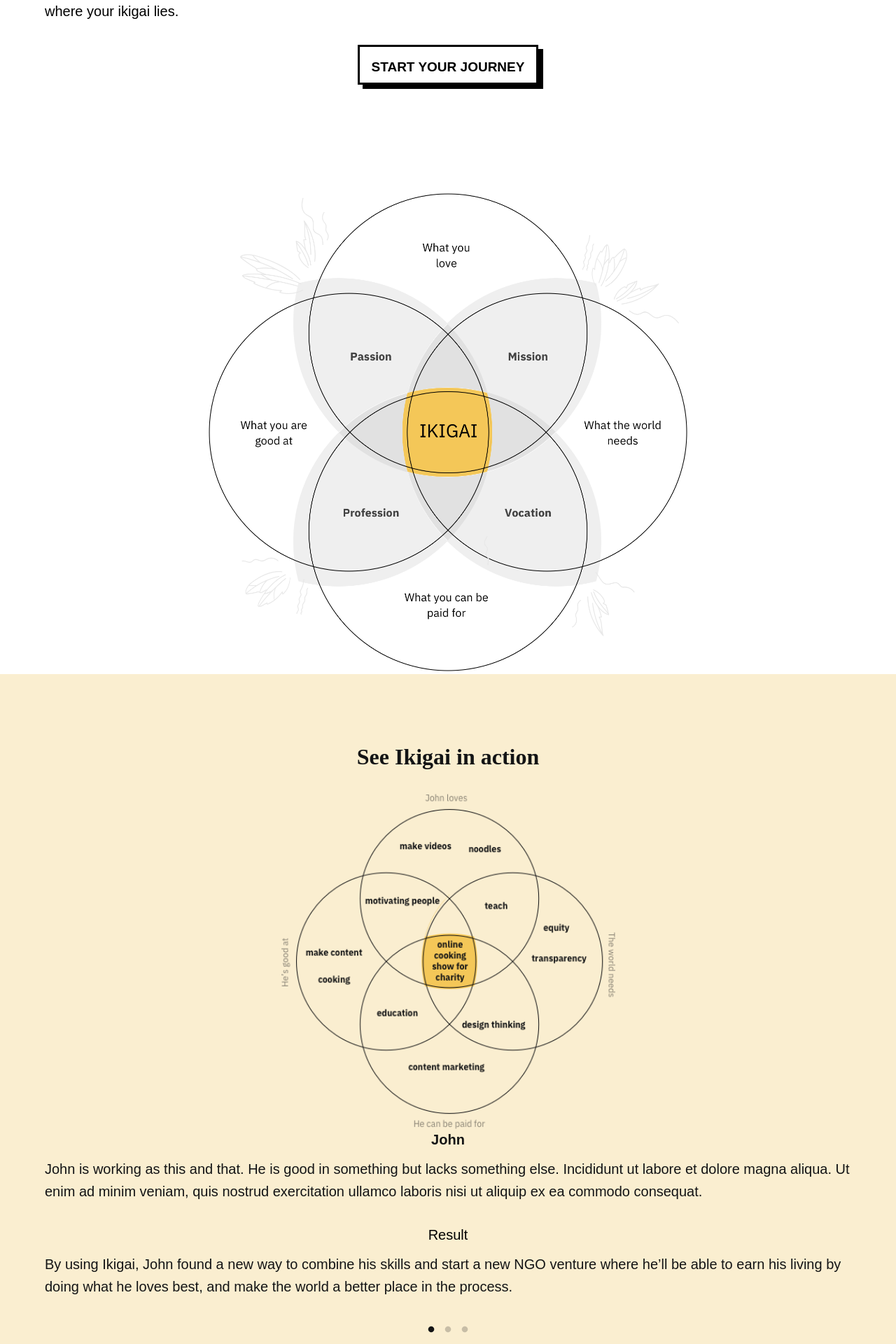
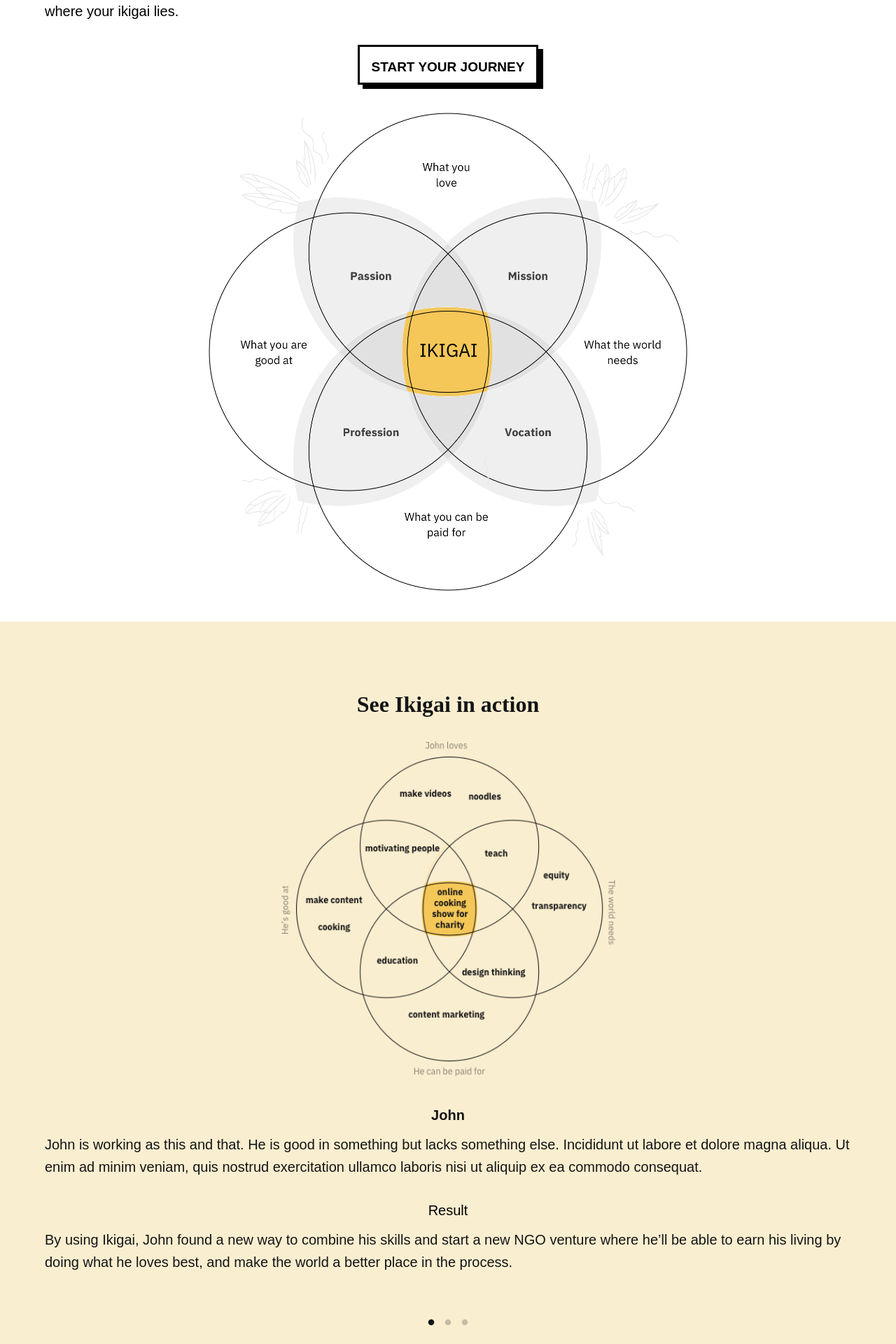
Before and after one commit to kaloyan-kamburov/Ikigai, a React (Create React App) app: page / in a window 1280 px wide. Shown: the part 2820-4740 px from the top of the page at 70% size. Built offline with nearby package versions, Linux system fonts and the light colour scheme; no server answers.

Commit message:
image fixes

```diff
--- a/src/pages/Home/index.js
+++ b/src/pages/Home/index.js
@@ -6,7 +6,6 @@ import Image from "../../images/pixeltrue-meditation.png";
 import ImageVision from "../../images/pixeltrue-vision.png";
 import ImageIkigai from "../../images/ikigaiChart.png";
 import ImageIkigaiEx from "../../images/ikigaiEx.png";
-import ImageBackground from "../../images/background.png";
 
 const Home = () => {
   const history = useHistory();
@@ -77,8 +76,8 @@ const Home = () => {
               <p>Ikiguide is based on the japanese concept Ikigai that could help you discover a more meaningful life. It can be a great tool in many stages of your personal and professional life. </p>
             </div>
             <div className="aside-wrapper">
-              <aside className="aside image"><img src={ImageVision}/></aside>
-              <aside className="aside">
+              <aside className="aside-image"><img src={ImageVision}/></aside>
+              <aside className="aside-text">
                 <div className="aside-head">
                   <h3 className="aside-title">Take the next step</h3>
                 </div>
@@ -98,7 +97,7 @@ const Home = () => {
             </div>
               <div className="aside-wrapper">
 
-                <aside className="aside">
+                <aside className="aside-text">
                   <div className="aside-head">
                     <h2>What is Ikigai?</h2>
                   </div>
@@ -126,7 +125,7 @@ const Home = () => {
                   </button>
                 </div>
               </aside>
-              <aside className="aside image-chart">
+              <aside className="aside-image image-chart">
                 <img src={ImageIkigai}/>
               </aside>
 
--- a/src/styles/congratulations.scss
+++ b/src/styles/congratulations.scss
@@ -20,7 +20,7 @@
 }
 @media #{$large} {
   .congratulations {
-    padding: 100px 40px 60px;
+    padding: 100px 40px 120px;
   }
   .congrats-body {
     width: 65%;
--- a/src/styles/home.scss
+++ b/src/styles/home.scss
@@ -47,7 +47,7 @@
 }
 .section-slider {
   background-color: $lightyellow;
-  padding: 96px 0 70px;
+  padding: 96px 0 100px;
   & h2{
     color: #131415;
     padding: 0 0 31px;
@@ -78,10 +78,11 @@
   background-position: center;
   background-repeat: no-repeat;
   background-size: contain;
-  height: 906px;
+  // height: 906px;
+  height: 660px;
   & .bg-section-head {
     margin: 0 auto;
-    padding: 240px 0 20px;
+    padding: 100px 0 20px;
     & h2 {
       color: #E5E4E4;
       font-family: Casta;
@@ -92,7 +93,6 @@
     }
   }
   & .bg-section-body {
-
     & h3 {
       color: $white;
       font-family: 'IBM Plex Sans', sans-serif;
@@ -100,14 +100,12 @@
       font-weight: 300;
       line-height: 32px;
       text-align: center;
-
     }
   }
   & .bg-section-foot {
     text-align: center;
     padding: 20px 0 0;
   }
-
 }
 .aside-wrapper {
   &:after {
@@ -116,7 +114,7 @@
     content: "";
   }
 }
-.aside {
+.aside-text {
   & .aside-head {
     padding-top: 35px;
     & h2 {
@@ -130,16 +128,17 @@
       font-weight: 400;
     }
   }
-  &.image {
-    text-align: center;
-    & img {
-      max-height: 369px;
-      max-width: 478px;
-      width: 100%;
-    }
+}
+.aside-image {
+  text-align: center;
+  & img {
+    max-height: 369px;
+    max-width: 478px;
+    width: 100%;
   }
+
   &.image-chart {
-    padding-top: 155px;
+    padding: 40px;
     text-align: center;
     & img {
       max-height: 683px;
@@ -220,6 +219,11 @@
       margin-left: 55px;
     }
   }
+  .bg-section {
+    & .bg-section-head {
+      padding: 240px 0 20px;
+    }
+  }
 }
 @media #{$large} {
   .section {
@@ -232,23 +236,31 @@
     }
   }
   .section-content {
-    width: 60%;
+    width: 61%;
     float: left;
     padding-top: 40px;
   }
   .section-image {
+    width: 39%;
+    float: left;
+  }
+  .aside-text{
+    padding-bottom: 140px;
     width: 40%;
     float: left;
   }
-  .aside {
-    padding-bottom: 142px;
-    width: 50%;
+  .aside-image {
     float: left;
+    width: 60%;
+    &.image-chart {
+      padding: 140px 0 0;
+    }
   }
   .aside-foot {
     text-align: left;
   }
   .bg-section {
+    height: 906px;
     & .bg-section-head {
       width: 60%;
       & h2 {
--- a/src/styles/slider.scss
+++ b/src/styles/slider.scss
@@ -8,6 +8,9 @@
       max-height: 479px;
       margin: 0 auto;
     }
+  }
+  & .slider-content {
+    padding-top: 40px;
   }
 }
 .slick-slider {
@@ -124,6 +127,9 @@
   opacity: 0.22 !important;
   color:#131415 !important;
 }
+.slick-dots {
+ bottom: -50px !important;
+}
 @media #{$large} {
   .slider-wrapper {
     &:after {
@@ -134,6 +140,9 @@
     & .slider-image {
       width: 45%;
       float: left;
+      & img {
+        margin-left:0;
+      }
     }
     & .slider-content {
       width: 55%;
```
